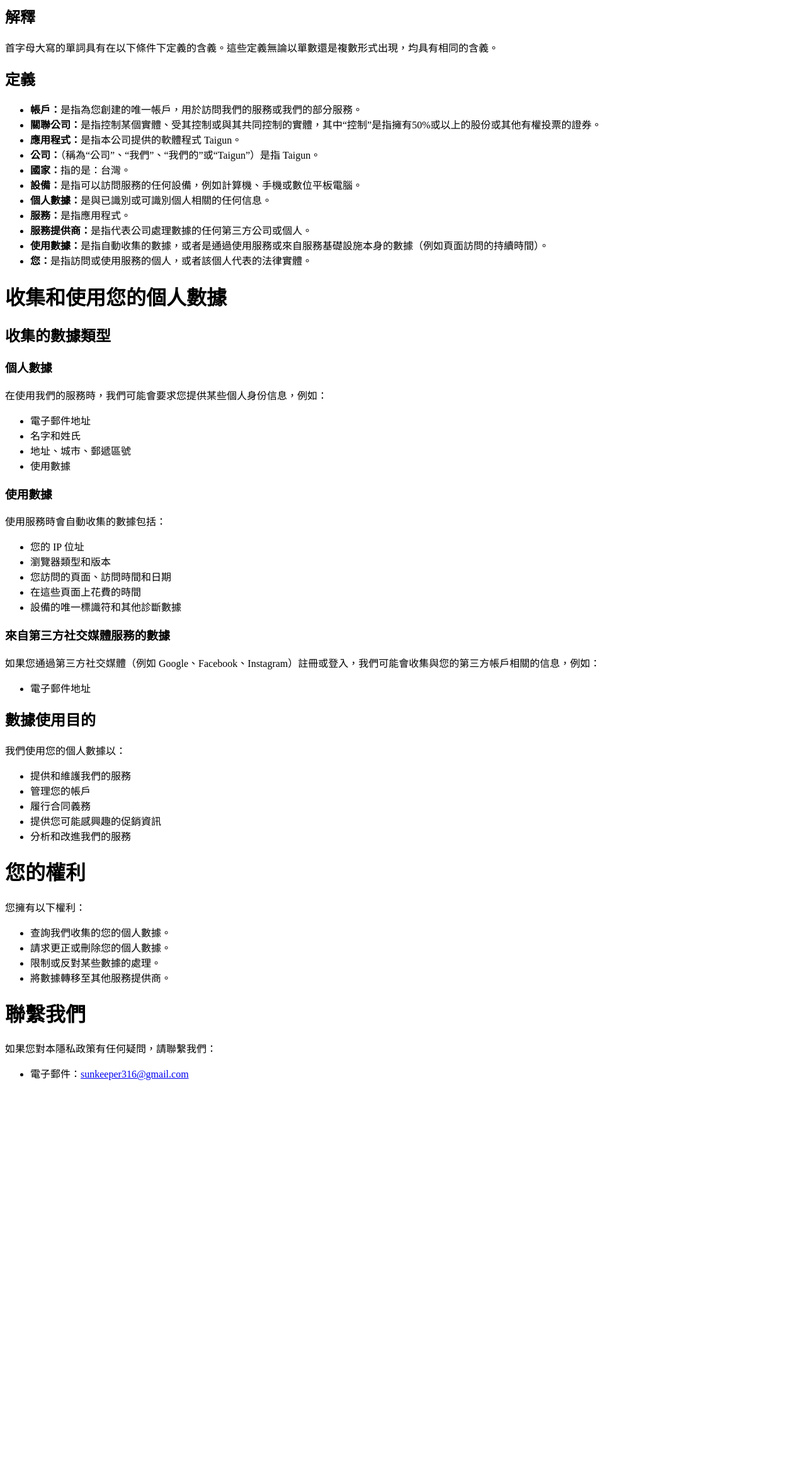
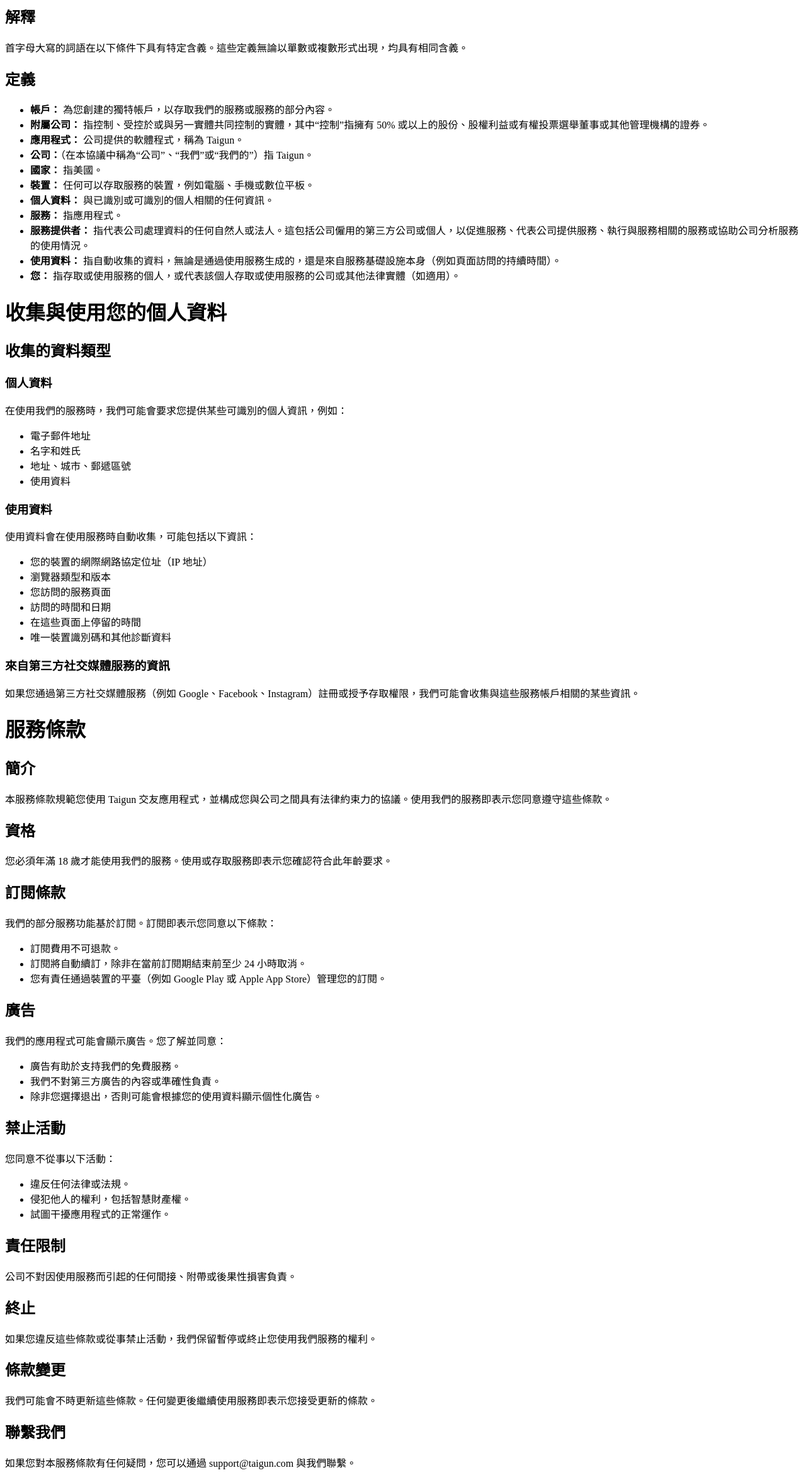
Before and after one commit to sunkeeper316/taigun_privacy_policy, a plain HTML site: page privacy_policy_zh_tw.html in a window 1280 px wide. Shown: the part 274-2624 px from the top of the page at 63% size. Before the commit the page ends 2006 px from the top, so only its background shows below. Drawn offline with Linux system fonts and the light colour scheme.

Commit message:
更新架上服務條款

```diff
--- a/privacy_policy_zh_tw.html
+++ b/privacy_policy_zh_tw.html
@@ -3,84 +3,99 @@
 <head>
     <meta charset="UTF-8">
     <meta name="viewport" content="width=device-width, initial-scale=1.0">
-    <title>隱私政策 - Taigun 交友應用</title>
+    <title>隱私權政策與服務條款 - Taigun 交友應用程式</title>
 </head>
 <body>
-    <h1>隱私政策 - Taigun 交友應用</h1>
-    <p>最後更新時間：2025 年 1 月 3 日</p>
-    <p>本隱私政策描述了我們關於收集、使用和披露您的信息的政策和程序，
-        當您使用服務時，並向您告知您的隱私權以及法律如何保護您。</p>
-    <p>我們使用您的個人數據來提供和改進服務。使用該服務即表示您同意我們根據本隱私政策收集和使用信息。</p>
+    <h1>隱私權政策 - Taigun 交友應用程式</h1>
+    <p>最後更新日期：2025 年 1 月 3 日</p>
+    <p>本隱私權政策說明我們在您使用我們的服務時，如何收集、使用和揭露您的資訊，並告知您有關隱私權的權利以及法律如何保護您。</p>
+    <p>我們使用您的個人資料以提供和改進我們的服務。使用本服務即表示您同意根據本隱私權政策收集和使用資訊。</p>
 
-    <h1>解釋和定義</h1>
+    <h1>解釋與定義</h1>
     <h2>解釋</h2>
-    <p>首字母大寫的單詞具有在以下條件下定義的含義。這些定義無論以單數還是複數形式出現，均具有相同的含義。</p>
+    <p>首字母大寫的詞語在以下條件下具有特定含義。這些定義無論以單數或複數形式出現，均具有相同含義。</p>
 
     <h2>定義</h2>
     <ul>
-        <li><strong>帳戶：</strong>是指為您創建的唯一帳戶，用於訪問我們的服務或我們的部分服務。</li>
-        <li><strong>關聯公司：</strong>是指控制某個實體、受其控制或與其共同控制的實體，其中“控制”是指擁有50%或以上的股份或其他有權投票的證券。</li>
-        <li><strong>應用程式：</strong>是指本公司提供的軟體程式 Taigun。</li>
-        <li><strong>公司：</strong>（稱為“公司”、“我們”、“我們的”或“Taigun”）是指 Taigun。</li>
-        <li><strong>國家：</strong>指的是：台灣。</li>
-        <li><strong>設備：</strong>是指可以訪問服務的任何設備，例如計算機、手機或數位平板電腦。</li>
-        <li><strong>個人數據：</strong>是與已識別或可識別個人相關的任何信息。</li>
-        <li><strong>服務：</strong>是指應用程式。</li>
-        <li><strong>服務提供商：</strong>是指代表公司處理數據的任何第三方公司或個人。</li>
-        <li><strong>使用數據：</strong>是指自動收集的數據，或者是通過使用服務或來自服務基礎設施本身的數據（例如頁面訪問的持續時間）。</li>
-        <li><strong>您：</strong>是指訪問或使用服務的個人，或者該個人代表的法律實體。</li>
+        <li><strong>帳戶：</strong> 為您創建的獨特帳戶，以存取我們的服務或服務的部分內容。</li>
+        <li><strong>附屬公司：</strong> 指控制、受控於或與另一實體共同控制的實體，其中“控制”指擁有 50% 或以上的股份、股權利益或有權投票選舉董事或其他管理機構的證券。</li>
+        <li><strong>應用程式：</strong> 公司提供的軟體程式，稱為 Taigun。</li>
+        <li><strong>公司：</strong>（在本協議中稱為“公司”、“我們”或“我們的”）指 Taigun。</li>
+        <li><strong>國家：</strong> 指美國。</li>
+        <li><strong>裝置：</strong> 任何可以存取服務的裝置，例如電腦、手機或數位平板。</li>
+        <li><strong>個人資料：</strong> 與已識別或可識別的個人相關的任何資訊。</li>
+        <li><strong>服務：</strong> 指應用程式。</li>
+        <li><strong>服務提供者：</strong> 指代表公司處理資料的任何自然人或法人。這包括公司僱用的第三方公司或個人，以促進服務、代表公司提供服務、執行與服務相關的服務或協助公司分析服務的使用情況。</li>
+        <li><strong>使用資料：</strong> 指自動收集的資料，無論是通過使用服務生成的，還是來自服務基礎設施本身（例如頁面訪問的持續時間）。</li>
+        <li><strong>您：</strong> 指存取或使用服務的個人，或代表該個人存取或使用服務的公司或其他法律實體（如適用）。</li>
     </ul>
 
-    <h1>收集和使用您的個人數據</h1>
-    <h2>收集的數據類型</h2>
-    <h3>個人數據</h3>
-    <p>在使用我們的服務時，我們可能會要求您提供某些個人身份信息，例如：</p>
+    <h1>收集與使用您的個人資料</h1>
+    <h2>收集的資料類型</h2>
+    <h3>個人資料</h3>
+    <p>在使用我們的服務時，我們可能會要求您提供某些可識別的個人資訊，例如：</p>
     <ul>
         <li>電子郵件地址</li>
         <li>名字和姓氏</li>
         <li>地址、城市、郵遞區號</li>
-        <li>使用數據</li>
+        <li>使用資料</li>
     </ul>
 
-    <h3>使用數據</h3>
-    <p>使用服務時會自動收集的數據包括：</p>
+    <h3>使用資料</h3>
+    <p>使用資料會在使用服務時自動收集，可能包括以下資訊：</p>
     <ul>
-        <li>您的 IP 位址</li>
+        <li>您的裝置的網際網路協定位址（IP 地址）</li>
         <li>瀏覽器類型和版本</li>
-        <li>您訪問的頁面、訪問時間和日期</li>
-        <li>在這些頁面上花費的時間</li>
-        <li>設備的唯一標識符和其他診斷數據</li>
+        <li>您訪問的服務頁面</li>
+        <li>訪問的時間和日期</li>
+        <li>在這些頁面上停留的時間</li>
+        <li>唯一裝置識別碼和其他診斷資料</li>
     </ul>
 
-    <h3>來自第三方社交媒體服務的數據</h3>
-    <p>如果您通過第三方社交媒體（例如 Google、Facebook、Instagram）註冊或登入，我們可能會收集與您的第三方帳戶相關的信息，例如：</p>
+    <h3>來自第三方社交媒體服務的資訊</h3>
+    <p>如果您通過第三方社交媒體服務（例如 Google、Facebook、Instagram）註冊或授予存取權限，我們可能會收集與這些服務帳戶相關的某些資訊。</p>
+
+    <h1>服務條款</h1>
+    <h2>簡介</h2>
+    <p>本服務條款規範您使用 Taigun 交友應用程式，並構成您與公司之間具有法律約束力的協議。使用我們的服務即表示您同意遵守這些條款。</p>
+
+    <h2>資格</h2>
+    <p>您必須年滿 18 歲才能使用我們的服務。使用或存取服務即表示您確認符合此年齡要求。</p>
+
+    <h2>訂閱條款</h2>
+    <p>我們的部分服務功能基於訂閱。訂閱即表示您同意以下條款：</p>
     <ul>
-        <li>電子郵件地址</li>
+        <li>訂閱費用不可退款。</li>
+        <li>訂閱將自動續訂，除非在當前訂閱期結束前至少 24 小時取消。</li>
+        <li>您有責任通過裝置的平臺（例如 Google Play 或 Apple App Store）管理您的訂閱。</li>
     </ul>
 
-    <h2>數據使用目的</h2>
-    <p>我們使用您的個人數據以：</p>
+    <h2>廣告</h2>
+    <p>我們的應用程式可能會顯示廣告。您了解並同意：</p>
     <ul>
-        <li>提供和維護我們的服務</li>
-        <li>管理您的帳戶</li>
-        <li>履行合同義務</li>
-        <li>提供您可能感興趣的促銷資訊</li>
-        <li>分析和改進我們的服務</li>
+        <li>廣告有助於支持我們的免費服務。</li>
+        <li>我們不對第三方廣告的內容或準確性負責。</li>
+        <li>除非您選擇退出，否則可能會根據您的使用資料顯示個性化廣告。</li>
     </ul>
 
-    <h1>您的權利</h1>
-    <p>您擁有以下權利：</p>
+    <h2>禁止活動</h2>
+    <p>您同意不從事以下活動：</p>
     <ul>
-        <li>查詢我們收集的您的個人數據。</li>
-        <li>請求更正或刪除您的個人數據。</li>
-        <li>限制或反對某些數據的處理。</li>
-        <li>將數據轉移至其他服務提供商。</li>
+        <li>違反任何法律或法規。</li>
+        <li>侵犯他人的權利，包括智慧財產權。</li>
+        <li>試圖干擾應用程式的正常運作。</li>
     </ul>
 
-    <h1>聯繫我們</h1>
-    <p>如果您對本隱私政策有任何疑問，請聯繫我們：</p>
-    <ul>
-        <li>電子郵件：<a href="mailto:sunkeeper316@gmail.com">sunkeeper316@gmail.com</a></li>
-    </ul>
+    <h2>責任限制</h2>
+    <p>公司不對因使用服務而引起的任何間接、附帶或後果性損害負責。</p>
+
+    <h2>終止</h2>
+    <p>如果您違反這些條款或從事禁止活動，我們保留暫停或終止您使用我們服務的權利。</p>
+
+    <h2>條款變更</h2>
+    <p>我們可能會不時更新這些條款。任何變更後繼續使用服務即表示您接受更新的條款。</p>
+
+    <h2>聯繫我們</h2>
+    <p>如果您對本服務條款有任何疑問，您可以通過 support@taigun.com 與我們聯繫。</p>
 </body>
 </html>
```
Also changed, not shown: privacy_policy_en.html (+47 -2 lines), privacy_policy_zh_cn.html (+62 -47 lines).
